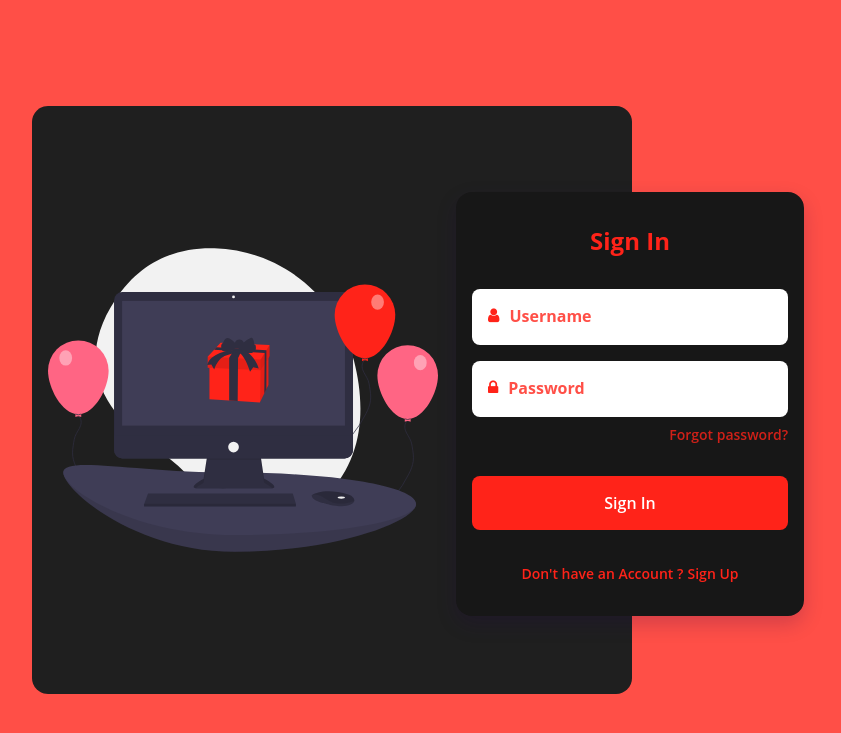
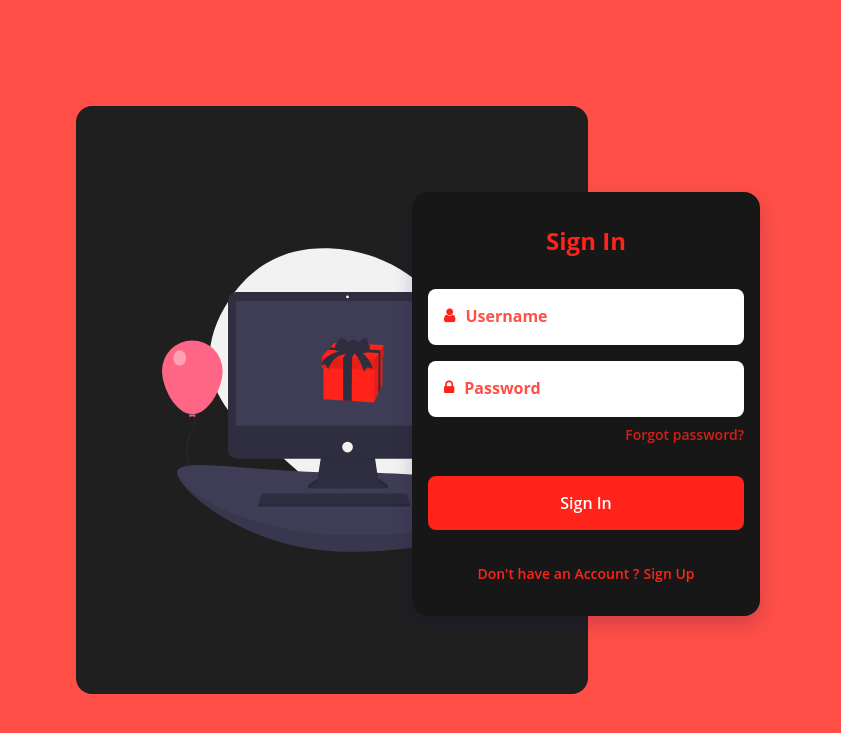
Before and after one commit to amrbadran/HorizonTech, a PHP site: page /loginPage.html in a window 1280 px wide. Shown: the top 733 px of the page, without its empty margins (214-1055 px from the left). Run offline with PHP 8.4, Linux system fonts and the light colour scheme.

Commit message:
some addition

```diff
--- a/css/login.css
+++ b/css/login.css
@@ -203,7 +203,7 @@ img{
 
     .login__img {
         display: flex;
-        width: 600px;
+        width: 40vw;
         height: 588px;
         background-color: var(--fourth-color);
         border-radius: 1rem;
@@ -213,6 +213,7 @@ img{
     .login__img img{
         width: 390px;
         margin-top: 0;
+        margin-left:70px;
     }
 
     .login__registre, .login__create{
```
